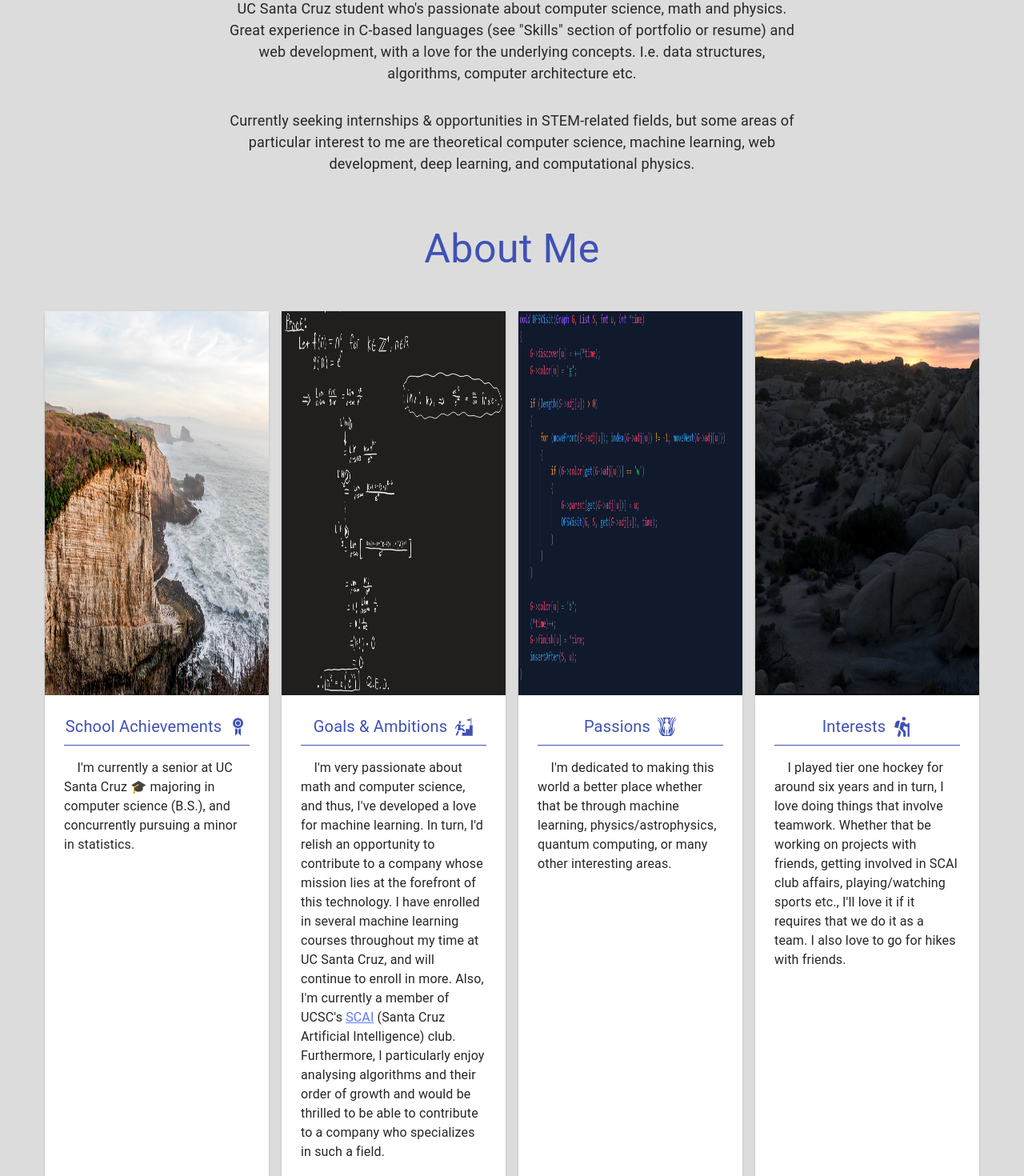
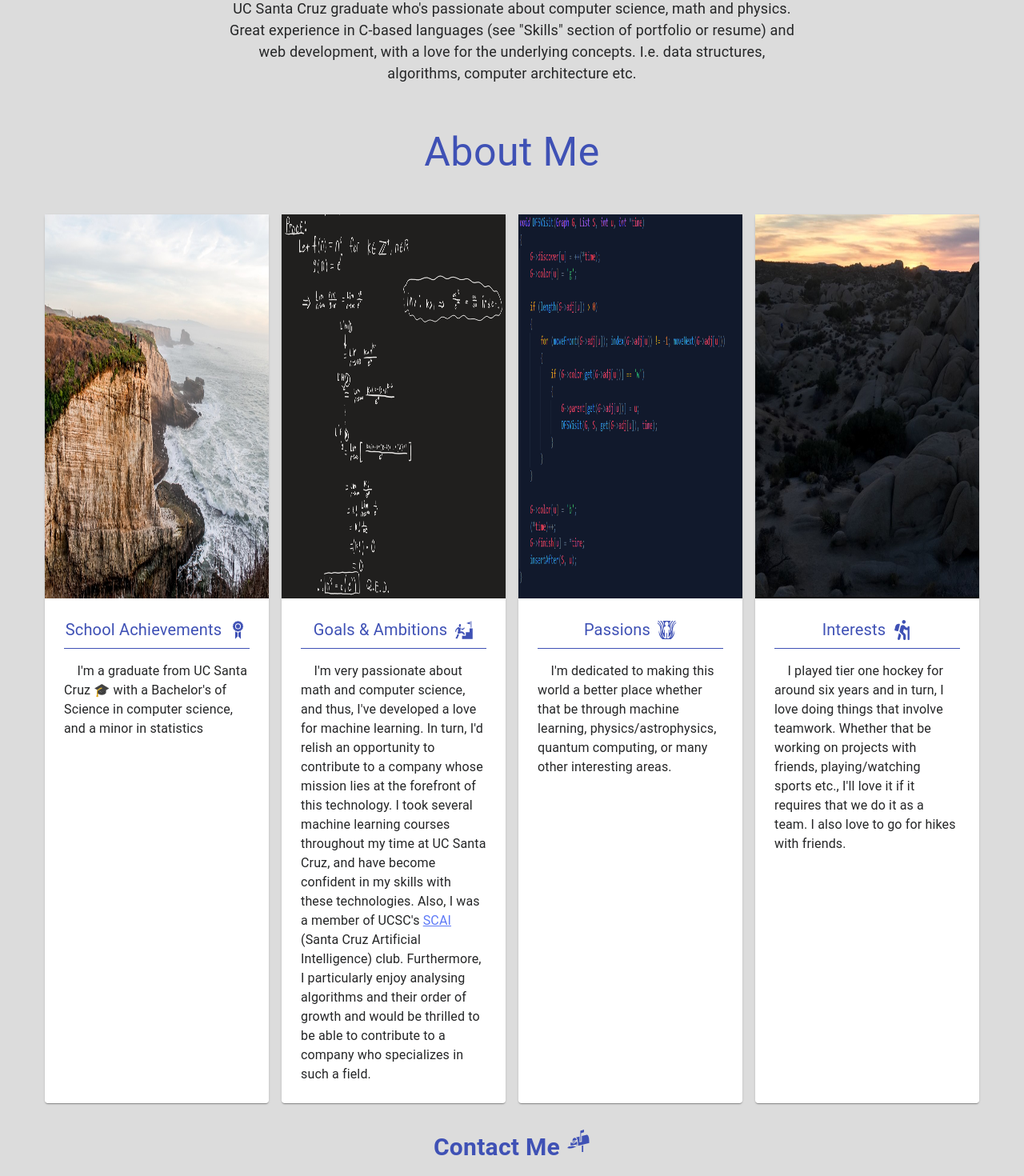
Before and after one commit to Donovanphenry/Donovanphenry, a React (Create React App) app: page /Resume in a window 1280 px wide. Shown: the part 200-1670 px from the top of the page at 80% size. Built offline with nearby package versions, Linux system fonts and the light colour scheme.

Commit message:
Updated home page present to past tense'

```diff
--- a/src/Home.js
+++ b/src/Home.js
@@ -583,18 +583,11 @@ function Home() {
           </Box>
 
           <Typography className={classes.homeAboutMeTypog}>
-            UC Santa Cruz student who&apos;s passionate about computer science,
+            UC Santa Cruz graduate who&apos;s passionate about computer science,
             math and physics. Great experience in C-based languages
             (see &quot;Skills&quot; section of portfolio or resume)
             and web development, with a love for the underlying concepts.
             I.e. data structures, algorithms, computer architecture etc.
-          </Typography>
-
-          <Typography className={classes.homeAspirTypog}>
-            Currently seeking internships & opportunities in STEM-related
-            fields, but some areas of particular interest to me are theoretical
-            computer science, machine learning, web development,
-            deep learning, and computational physics.
           </Typography>
         </Box>
 
@@ -625,9 +618,9 @@ function Home() {
 
                 <Typography className={classes.homeInfoTypog}>
                   &nbsp;&nbsp;&nbsp;&nbsp;I&apos;m
-                  currently a senior at UC Santa Cruz 🎓
-                  majoring in computer science (B.S.), and concurrently
-                  pursuing a minor in statistics.
+                  a graduate from UC Santa Cruz 🎓
+                  with a Bachelor&apos;s of Science in computer science,
+                  and a minor in statistics
                 </Typography>
               </Box>
             </Paper>
@@ -655,10 +648,10 @@ function Home() {
                   a love for machine learning. In turn, I&apos;d
                   relish an opportunity to contribute to a company whose
                   mission lies at the forefront of this technology. I
-                  have enrolled in several machine learning courses
-                  throughout my time at UC Santa Cruz, and will continue
-                  to enroll in more.
-                  Also, I&apos;m currently a member of UCSC&apos;s <a
+                  took several machine learning courses
+                  throughout my time at UC Santa Cruz, and have become
+                  confident in my skills with these technologies.
+                  Also, I was a member of UCSC&apos;s <a
                     className = {classes.middleOfTextLink}
                     href = "https://scai.ucsc.edu/" >
                     SCAI
@@ -720,8 +713,7 @@ function Home() {
                   played tier one hockey for around six years
                   and in turn, I love doing things that involve
                   teamwork. Whether that be working on projects
-                  with friends, getting involved in SCAI club
-                  affairs, playing/watching sports etc., I&apos;ll
+                  with friends, playing/watching sports etc., I&apos;ll
                   love it if it requires that we do it as a team. I
                   also love to go for hikes with friends.
                 </Typography>
```
Also changed, not shown: 6 other files (tests, documents, lock files or other folders).
